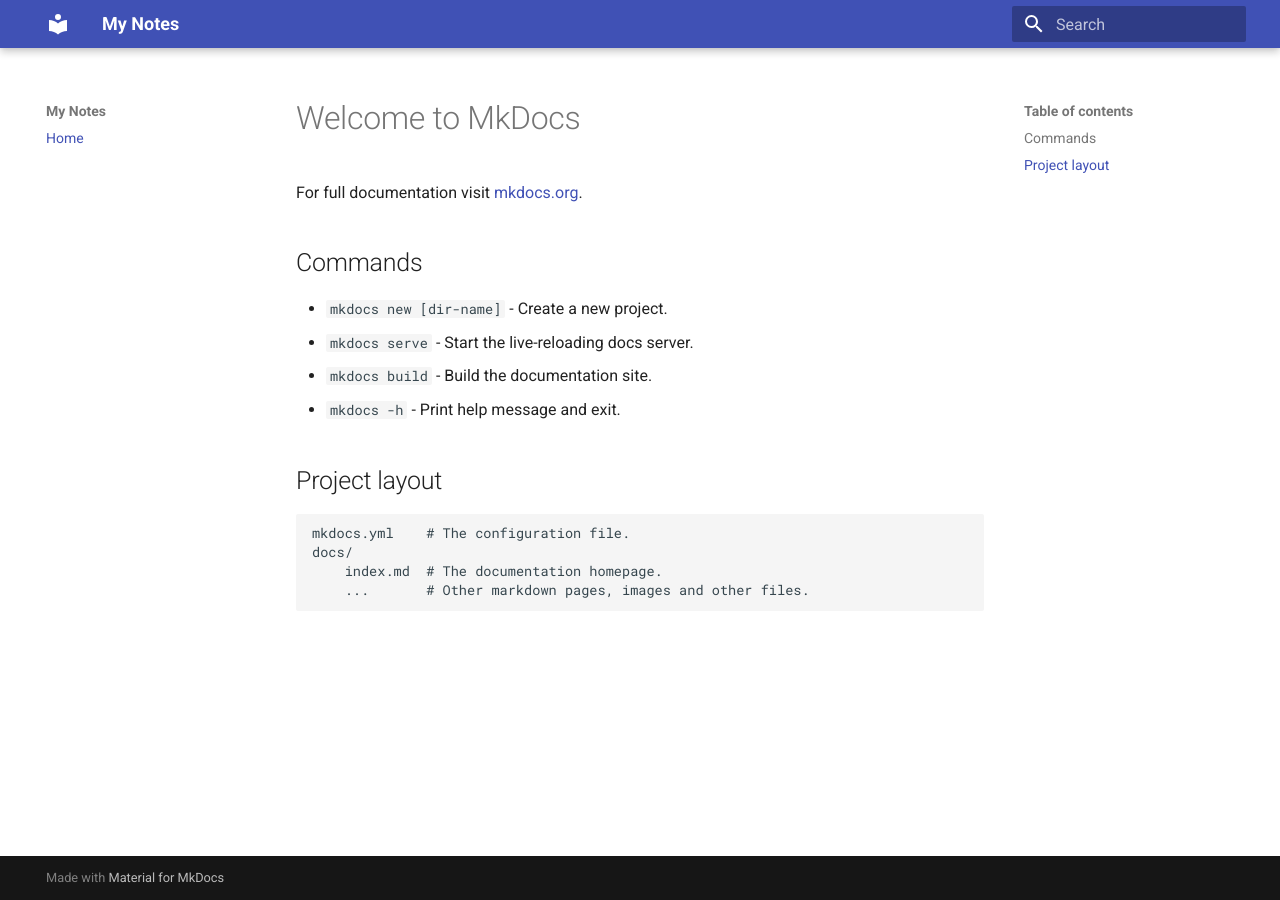
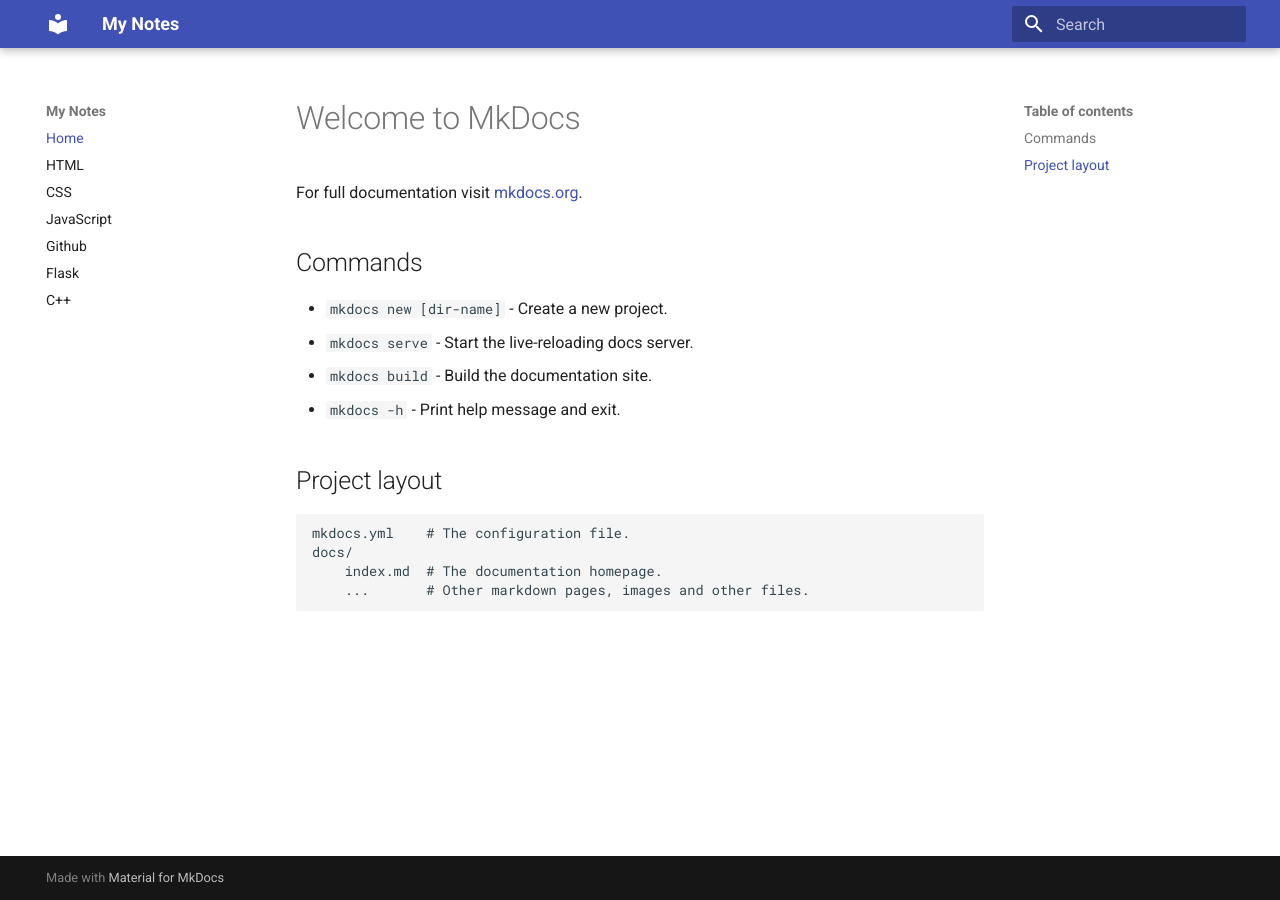
Before and after one commit to ayeryn/notes, an MkDocs documentation site: the page built from docs/index.md, in a window 1280 px wide. Built offline with MkDocs 1.6.1 and Material for MkDocs 9.7.7, drawn with Linux system fonts in a browser that asks for light colours.

```diff
--- a/docs/index.md
+++ b/docs/index.md
@@ -4,10 +4,10 @@ For full documentation visit [mkdocs.org](https://www.mkdocs.org).
 
 ## Commands
 
-* `mkdocs new [dir-name]` - Create a new project.
-* `mkdocs serve` - Start the live-reloading docs server.
-* `mkdocs build` - Build the documentation site.
-* `mkdocs -h` - Print help message and exit.
+- `mkdocs new [dir-name]` - Create a new project.
+- `mkdocs serve` - Start the live-reloading docs server.
+- `mkdocs build` - Build the documentation site.
+- `mkdocs -h` - Print help message and exit.
 
 ## Project layout
 
--- a/mkdocs.yml
+++ b/mkdocs.yml
@@ -3,5 +3,9 @@ theme:
   name: material
 nav:
   - Home: index.md
-  # - HTML: html.md
-  # - CSS: css.md
+  - HTML: HTML.md
+  - CSS: CSS.md
+  - JavaScript: JavaScript.md
+  - Github: Github.md
+  - Flask: Flask.md
+  - C++: cpp.md
```
Also changed, not shown: docs/github.md (+5 -0 lines).
